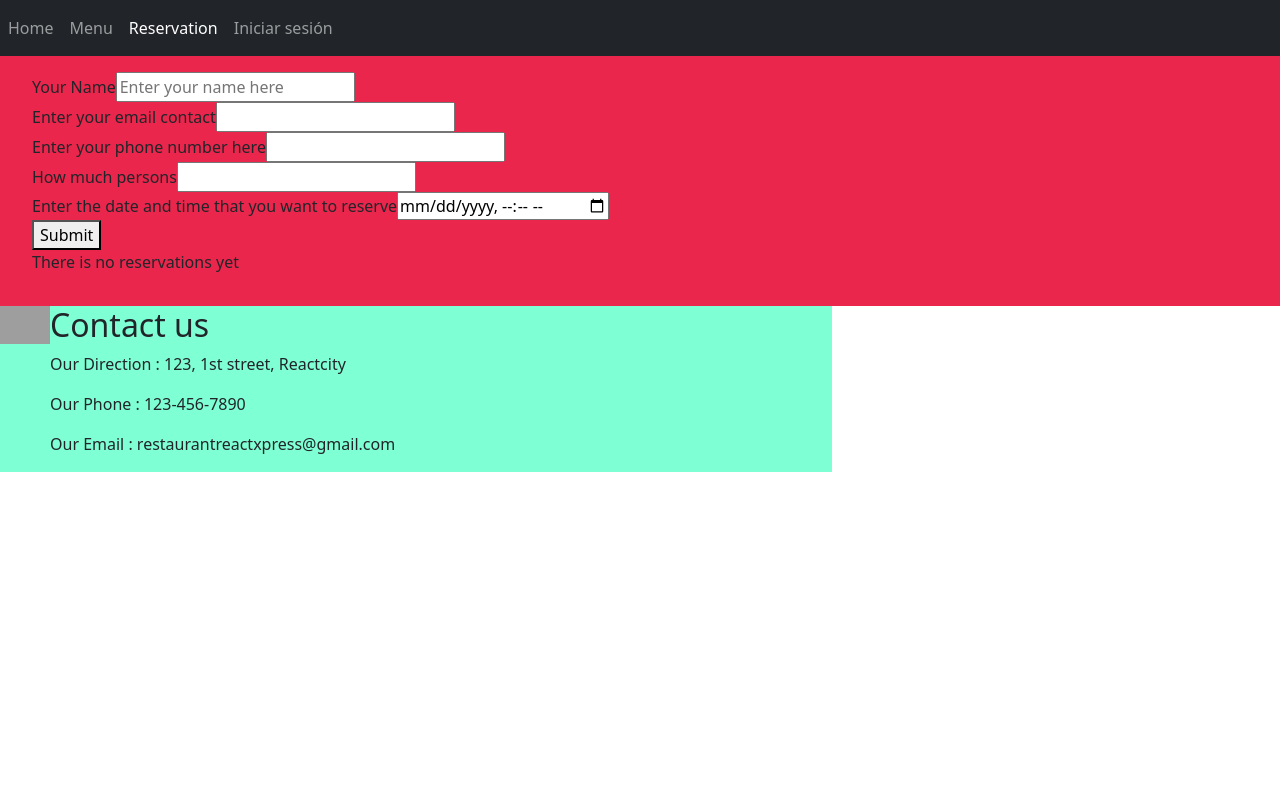
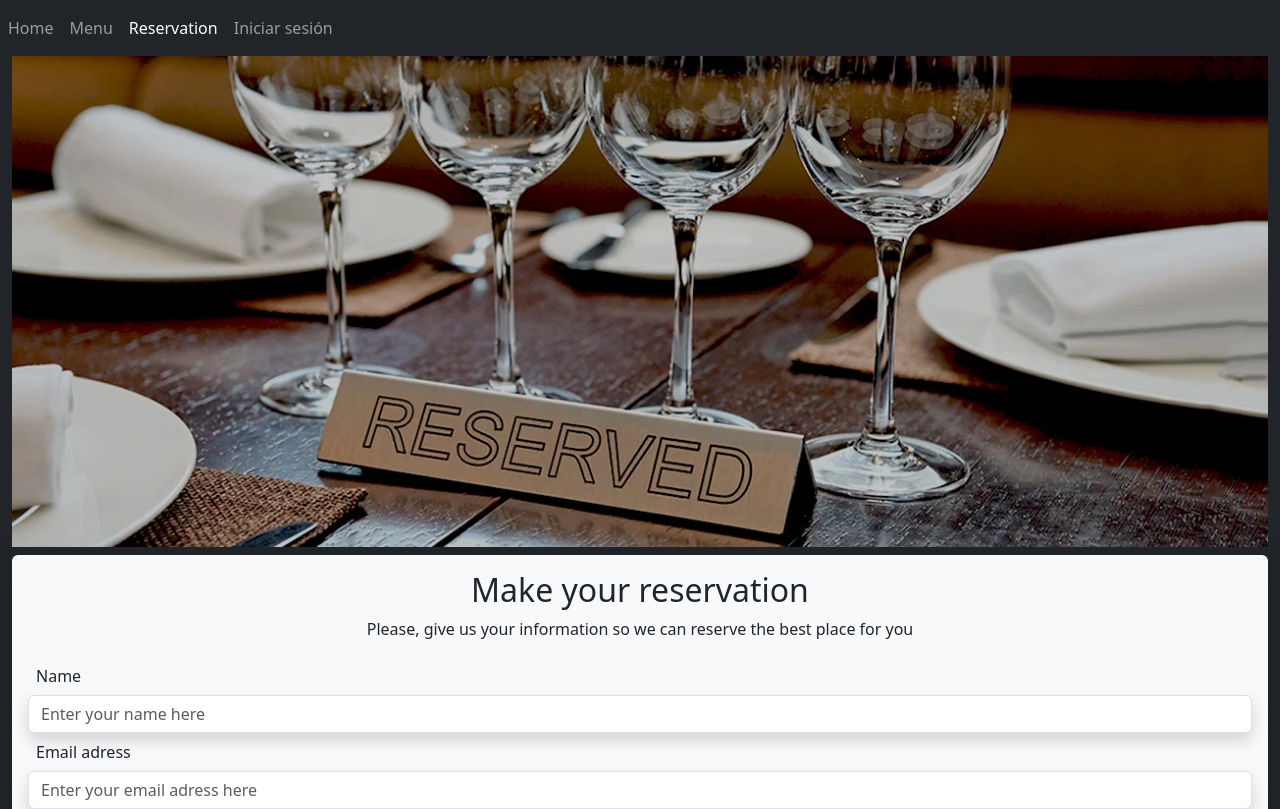
Before and after one commit to vincentmayer1808/proyecto-4, a React (Vite) app: page /ReservationPage in a window 1280 px wide. Shown: the top 809 px of the page. Built offline with nearby package versions, Linux system fonts and the light colour scheme; no server answers; the database is empty; grey boxes are pictures that could not be loaded.

Commit message:
formpages styles

```diff
--- a/src/App.jsx
+++ b/src/App.jsx
@@ -35,9 +35,9 @@ function App() {
   return (
     <>
       <NavBar user={user} onLogout={onLogout} onLogin={onLogin}/>
-      <div className="background">
+
       <MainRouter user={user}/>
-      </div>
+
       <Contact/>
     </>
   );
--- a/src/components/resTable/ResTable.jsx
+++ b/src/components/resTable/ResTable.jsx
@@ -1,7 +1,7 @@
-import React from 'react'
-import { db } from '../../firebase/firebase';
+import React from "react";
+import { db } from "../../firebase/firebase";
 
-export const ResTable = ({reservations, setCurrentId}) => {
+export const ResTable = ({ reservations, setCurrentId }) => {
   const handleDelete = async (id) => {
     if (!window.confirm("¿Estás seguro de eliminar esta reservation?")) {
       return;
@@ -10,16 +10,16 @@ export const ResTable = ({reservations, setCurrentId}) => {
   };
 
   return (
-
-    <div>
-           <table>
+    <div className="container-fluid pb-5">
+      <table className="table-fluid table-dark table-striped mt-5 mx-auto">
         <thead>
           <tr>
             <th>Name</th>
             <th>Email</th>
             <th>Phone</th>
             <th>Persons</th>
-              <th>Date</th>
+            <th>Date and Time</th>
+            <th>Configuration</th>
           </tr>
         </thead>
         <tbody>
@@ -29,15 +29,25 @@ export const ResTable = ({reservations, setCurrentId}) => {
               <td>{el.email}</td>
               <td>{el.phone}</td>
               <td>{el.persons}</td>
-                <td>{el.date}</td>
+              <td>{el.date.split('T').join(' ')}</td>
               <td>
-                  <button onClick={() => setCurrentId(el.id)}>editar</button>
-                  <button onClick={() => handleDelete(el.id)}>eliminar</button>
+                <button
+                  className="btn btn-warning mx-2"
+                  onClick={() => setCurrentId(el.id)}
+                >
+                  editar
+                </button>
+                <button
+                  className="btn btn-danger mt-1 mx-2"
+                  onClick={() => handleDelete(el.id)}
+                >
+                  eliminar
+                </button>
               </td>
             </tr>
           ))}
         </tbody>
       </table>
     </div>
-  )
-}
+  );
+};
--- a/src/components/reservationForm/ReservationForm.jsx
+++ b/src/components/reservationForm/ReservationForm.jsx
@@ -33,9 +33,7 @@ export const ReservationForm = () => {
       persons == "" ||
       date == ""
     ) {
-      return (
-    window.alert("Input fields cannot be empty")
-      );
+      return window.alert("Input fields cannot be empty");
     } else {
       handleAdd(formState);
       setFormState(initForm);
@@ -72,7 +70,6 @@ export const ReservationForm = () => {
 
   useEffect(() => {
     getReservations();
-    // console.log(reservations);
   }, []);
 
   useEffect(() => {
@@ -84,11 +81,28 @@ export const ReservationForm = () => {
   }, [currentId]);
 
   return (
-    <div>
+    <>
+      <div className="container-fluid bg-dark">
+        <img
+          src="../../../public/assets/reserved.jpg"
+          className="img-fluid mb-2"
+          alt="reservationPic"
+        />
+        <div className="container-fluid bg-light text-dark shadow-lg rounded p-3">
+          <div className="text-center">
+            <h2>Make your reservation</h2>
+            <p>
+              Please, give us your information so we can reserve the best place
+              for you
+            </p>
+          </div>
           <form action="submit">
-        <div>
-          <label htmlFor="">Your Name</label>
+            <div className="form-group g-3 ">
+              <label className="col-form-label mx-2" htmlFor="username">
+                Name
+              </label>
               <input
+                className="form-control col-auto shadow"
                 name="username"
                 type="text"
                 placeholder="Enter your name here"
@@ -96,39 +110,53 @@ export const ReservationForm = () => {
                 onChange={onChangeForm}
               />
             </div>
-        <div>
-          <label htmlFor="email">Enter your email contact</label>
+            <div className="form-group g-3 ">
+              <label className="col-form-label mx-2" htmlFor="email">
+                Email adress
+              </label>
               <input
+                className="form-control shadow"
                 name="email"
+                placeholder="Enter your email adress here"
                 type="email"
                 value={formState.email}
                 onChange={onChangeForm}
               />
             </div>
-        <div>
-          <label htmlFor="phone">Enter your phone number here</label>
+            <div className="form-group g-3 ">
+              <label className="col-form-label mx-2" htmlFor="phone">
+                Phone number
+              </label>
               <input
+                className="form-control shadow"
                 name="phone"
+                placeholder="Enter your phone number here"
                 type="number"
                 value={formState.phone}
                 onChange={onChangeForm}
               />
             </div>
-        <div>
-          <label htmlFor="persons">How much persons</label>
+            <div className="form-group g-3">
+              <label className="col-form-label mx-2" htmlFor="persons">
+                How much persons?
+              </label>
               <input
+                className="form-control shadow"
                 name="persons"
+                placeholder="Enter the number of persons"
                 type="number"
                 value={formState.persons}
                 onChange={onChangeForm}
               />
             </div>
-        <div>
-          <label htmlFor="date">
-            Enter the date and time that you want to reserve
+            <div className="form-group g-3">
+              <label className="col-form-label mx-2" htmlFor="date">
+                Date and Time
               </label>
               <input
+                className="form-control shadow"
                 name="date"
+                placeholder="select the date and time of your reservation"
                 type="datetime-local"
                 value={formState.date}
                 onChange={onChangeForm}
@@ -136,17 +164,31 @@ export const ReservationForm = () => {
                 max={moment().add("1", "year").format("YYYY-MM-DD hh:mm")}
               />
             </div>
-        <button type="submit" id="submit" onClick={handleSubmit}>
+            <button
+              className="btn btn-primary d-grid col-6 mx-auto mt-2 shadow"
+              type="submit"
+              id="submit"
+              onClick={handleSubmit}
+            >
               Submit
             </button>
           </form>
+        </div>
+        <div className="container-fluid">
           {reservations == "" ? (
-        <p>There is no reservations yet</p>
+            <p className="text-center text-light">
+              There is no reservations yet
+            </p>
           ) : (
-        <div>
-          <ResTable reservations={reservations} setCurrentId={setCurrentId} />
+            <div className="container-fluid">
+              <ResTable
+                reservations={reservations}
+                setCurrentId={setCurrentId}
+              />
             </div>
           )}
         </div>
+      </div>
+    </>
   );
 };
--- a/src/routes/MainRouter.jsx
+++ b/src/routes/MainRouter.jsx
@@ -15,7 +15,7 @@ export const MainRouter = ({ user }) => {
     }
   })
   return (
-    <div>
+    <>
       <Routes>
         <Route path="/" element={<HomePage />} />
         <Route path="/MenuPage" element={<MenuPage />} />
@@ -28,6 +28,6 @@ export const MainRouter = ({ user }) => {
           <Route path="/ReservationPage" element={<ReservationPage />} />
         </Route> */}
       </Routes>
-    </div>
+    </>
   );
 };
```
Also changed, not shown: public/assets/reserved.jpg (added), public/assets/respic.jpg (deleted). Lines whose indentation alone changed are shown as unchanged.
